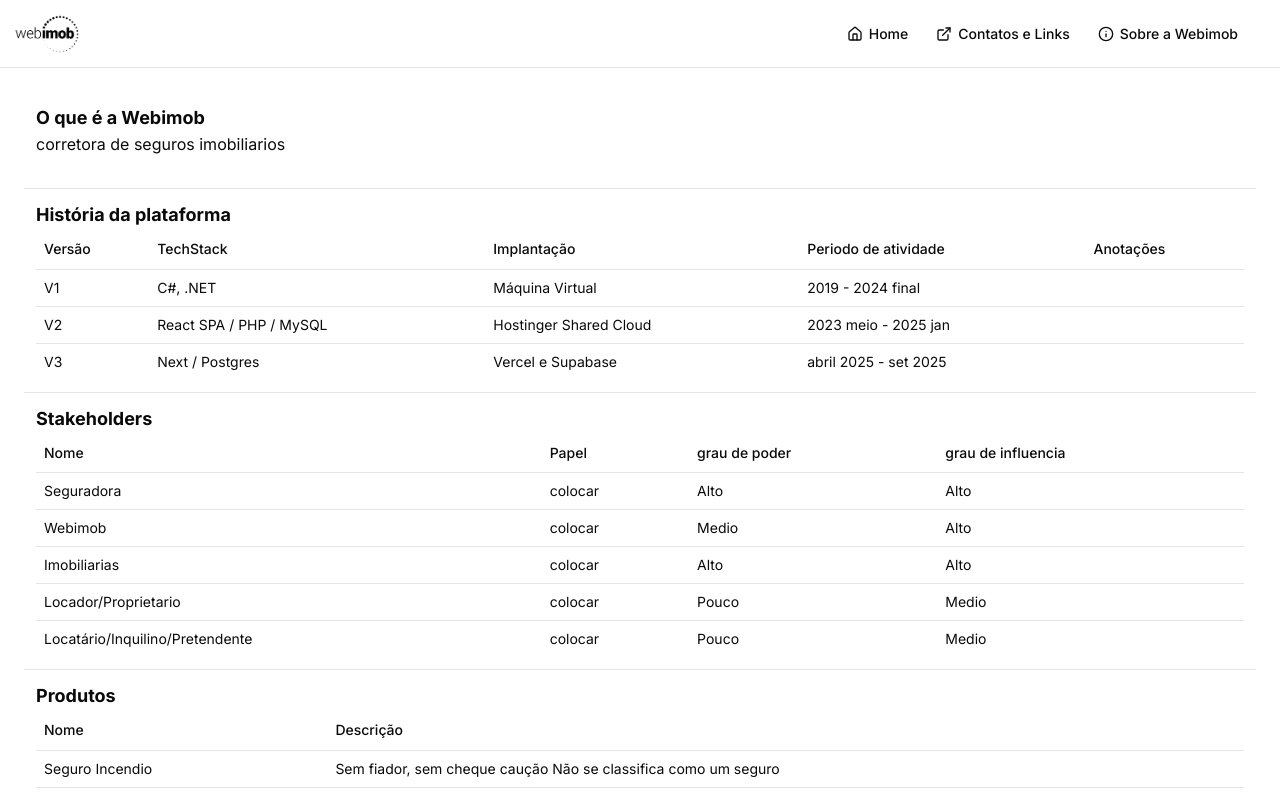
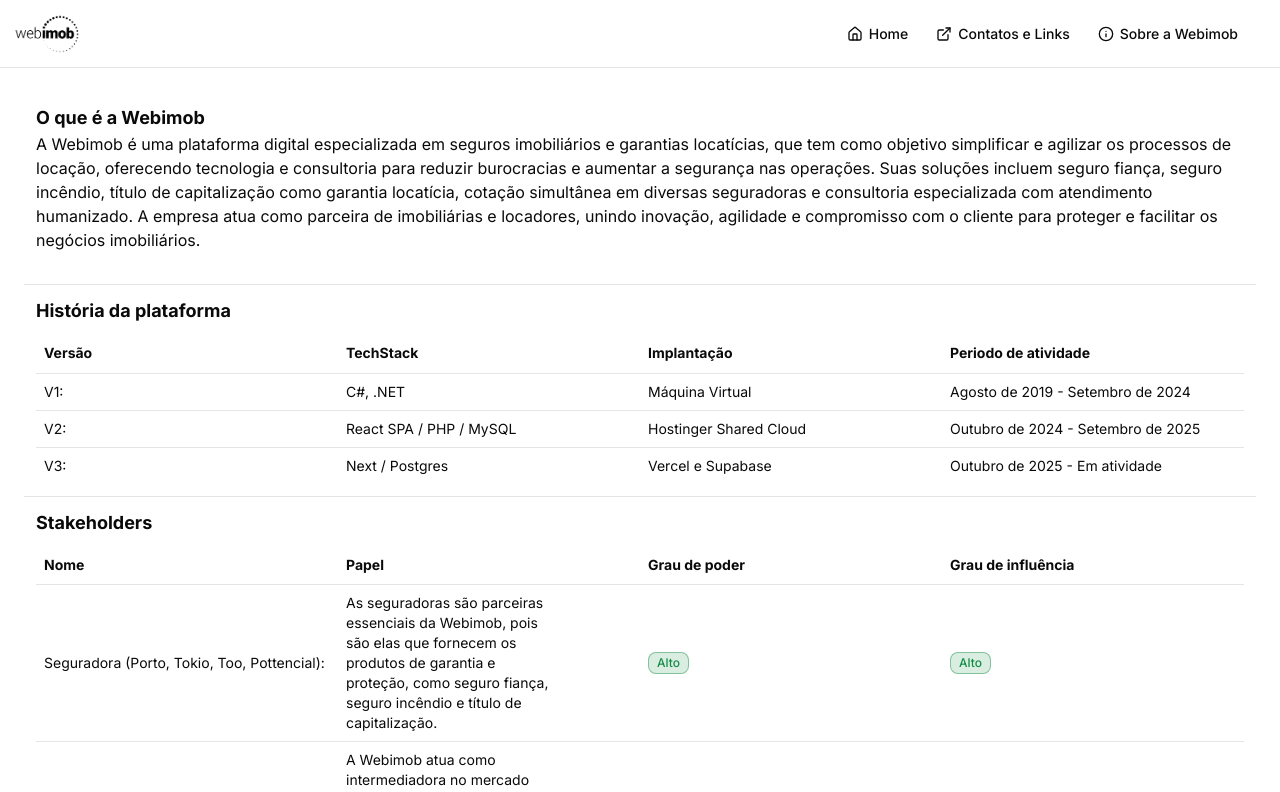
Before and after one commit to WebimobSeguros/DocumentacaoV3, a Next.js app in the folder my-app/: page /sobre in a window 1280 px wide. Shown: the top 792 px of the page. Built offline with nearby package versions, Linux system fonts and the light colour scheme.

Commit message:
ADD: mudando o sobre e conferindo os links
Co-authored-by: Eric-Leal <ericgleal@gmail.com>

```diff
--- a/my-app/app/(auth)/sobre/page.tsx
+++ b/my-app/app/(auth)/sobre/page.tsx
@@ -1,4 +1,6 @@
+import { AccordionTrigger } from "@/components/ui/accordion"
 import { Table, TableBody, TableCell, TableHead, TableHeader, TableRow } from "@/components/ui/table"
+import { Badge } from "@/components/ui/badge"
 
 export default function SobreAWebimob() {
     const Heading = ({ children }: { children: React.ReactNode }) => (
@@ -28,101 +30,132 @@ export default function SobreAWebimob() {
     )
 
     const historiaPlataforma = [
-        {versao: "V1", techStack: "C#, .NET ", implantacao: "Máquina Virtual", periodo_de_atividade: "2019 - 2024 final", anotacoes: ""},
-        {versao: "V2", techStack: "React SPA / PHP / MySQL", implantacao: " Hostinger Shared Cloud", periodo_de_atividade: "2023 meio - 2025 jan", anotacoes: ""},
-        {versao: "V3", techStack: "Next / Postgres", implantacao: "Vercel e Supabase", periodo_de_atividade: "abril 2025 - set 2025", anotacoes: ""},
+        { versao: "V1", techStack: "C#, .NET ", implantacao: "Máquina Virtual", periodo_de_atividade: "Agosto de 2019 - Setembro de 2024" },
+        { versao: "V2", techStack: "React SPA / PHP / MySQL", implantacao: " Hostinger Shared Cloud", periodo_de_atividade: "Outubro de 2024 - Setembro de 2025" },
+        { versao: "V3", techStack: "Next / Postgres", implantacao: "Vercel e Supabase", periodo_de_atividade: "Outubro de 2025 - Em atividade" },
     ];
 
     const NossosProdutos = [
-        {produto: "Seguro Incendio", descricao: "Sem fiador, sem cheque caução Não se classifica como um seguro"},
-        {produto: "Seguro Fiança", descricao: "(analise de crédito, score O dinheiro é do inquilino"},
-        {produto: "Titulo Capitalização", descricao: "opção de incluir inquilino adicional seguradora guarda o dinheiro"},
+        { produto: "Seguro Incendio", descricao: "O Seguro Incêndio é uma proteção obrigatória em contratos de locação (Lei do Inquilinato nº 8.245/91) que cobre danos ao imóvel causados por incêndio, explosão ou queda de raio etc.", Oferecido_Por: "Porto Seguro, Tokio Marine" },
+        { produto: "Seguro Fiança", descricao: "O Seguro Fiança é uma garantia locatícia que substitui a necessidade de fiador, protegendo o locador contra inadimplência do inquilino. Ele cobre o pagamento de aluguéis e encargos em caso de atraso, além de eventuais danos ao imóvel, funcionando como uma segurança para o locador e permitindo que o inquilino alugue o imóvel de forma mais ágil e sem burocracia.", Oferecido_Por: "Porto Seguro, Tokio Marine, Too, Pottencial" },
+        { produto: "Titulo Capitalização", descricao: "O Título de Capitalização é uma alternativa de garantia locatícia em que o inquilino deposita um valor em um título administrado por uma instituição financeira (Porto Seguro), que pode ser resgatado ao final do contrato caso não haja inadimplência ou danos ao imóvel. Ele serve como segurança para o locador, garantindo o pagamento do aluguel e encargos, ao mesmo tempo em que permite que o valor seja recuperado pelo locatário, tornando-se uma opção prática e segura para ambas as partes.", Oferecido_Por: "Porto Seguro" },
 
     ]
 
     const StakeHolders = [
-        {nome: "Seguradora", papel: "colocar", grau_de_poder:"Alto", grau_de_influencia:"Alto"},
-        {nome: "Webimob", papel: "colocar", grau_de_poder:"Medio", grau_de_influencia:"Alto"},
-        {nome: "Imobiliarias", papel: "colocar", grau_de_poder:"Alto", grau_de_influencia:"Alto"},
-        {nome: "Locador/Proprietario", papel: "colocar", grau_de_poder:"Pouco", grau_de_influencia:"Medio"},
-        {nome: "Locatário/Inquilino/Pretendente", papel: "colocar", grau_de_poder:"Pouco", grau_de_influencia:"Medio"},
+        { nome: "Seguradora (Porto, Tokio, Too, Pottencial)", papel: "As seguradoras são parceiras essenciais da Webimob, pois são elas que fornecem os produtos de garantia e proteção, como seguro fiança, seguro incêndio e título de capitalização.", grau_de_poder: "Alto", grau_de_influencia: "Alto" },
+
+        { nome: "Webimob", papel: "A Webimob atua como intermediadora no mercado imobiliário, oferecendo uma plataforma que conecta as imobiliárias às seguradoras, simplificando o processo de contratação de seguros e garantias do ramo imobiliário.", grau_de_poder: "Médio", grau_de_influencia: "Alto" },
+
+        { nome: "Imobiliarias", papel: "A imobiliária tem o papel de intermediar a relação entre locador e inquilino, cuidando da administração do imóvel e garantindo que o processo de locação seja seguro e transparente. A imobiliária utiliza o sistema Webimob a fim de contratar os produtos oferecidos pela corretora para sua base de clientes.", grau_de_poder: "Alto", grau_de_influencia: "Alto" },
+
+        { nome: "Locador/Proprietario", papel: "O locador, ou proprietário, é responsável por disponibilizar o imóvel para locação e garantir que ele esteja em condições adequadas de uso, sendo a parte que busca segurança no recebimento do aluguel e na preservação do bem.", grau_de_poder: "Baixo", grau_de_influencia: "Médio" },
+
+        { nome: "Locatário/Inquilino/Pretendente", papel: "Responsável por arcar com custos, pagar aluguel em dia e manter o imóvel conforme contrato.", grau_de_poder: "Baixo", grau_de_influencia: "Médio" },
     ]
+
+    const colorBadgeStakeHolders = (value: string) => {
+        switch (value) {
+            case 'Alto':
+                return 'bg-green-700/15 text-green-700/90 border border-green-700/40';
+            case 'Médio':
+                return 'bg-blue-700/15 text-blue-700/90 border border-blue-700/40';
+            case 'Baixo':
+                return 'bg-orange-700/15 text-orange-700/90 border border-orange-700/40';
+            default:
+                return '';
+        }
+    }
 
     return (
         <main>
 
             <Container>
                 <Heading>O que é a Webimob</Heading>
-                <Paragraph>
-                    corretora de seguros imobiliarios
+                <Paragraph >
+                    A Webimob é uma plataforma digital especializada em seguros imobiliários e garantias locatícias, que tem como objetivo simplificar e agilizar os processos de locação, oferecendo tecnologia e consultoria para reduzir burocracias e aumentar a segurança nas operações. Suas soluções incluem seguro fiança, seguro incêndio, título de capitalização como garantia locatícia, cotação simultânea em diversas seguradoras e consultoria especializada com atendimento humanizado. A empresa atua como parceira de imobiliárias e locadores, unindo inovação, agilidade e compromisso com o cliente para proteger e facilitar os negócios imobiliários.
                 </Paragraph>
             </Container>
             <Container>
                 <Heading>História da plataforma</Heading>
+                <div className="mt-2 border-gray-800 overflow-hidden">
                 <Table>
                     <TableHeader>
-                        <TableRow>
-                            <TableHead>Versão</TableHead>
-                            <TableHead>TechStack</TableHead>
-                            <TableHead>Implantação</TableHead>
-                            <TableHead>Periodo de atividade</TableHead>
-                            <TableHead>Anotações</TableHead>
+                        <TableRow className="border-b-2  bg-gray">
+                            <TableHead className="font-bold w-1/4">Versão</TableHead>
+                            <TableHead className="font-bold w-1/4">TechStack</TableHead>
+                            <TableHead className="font-bold w-1/4">Implantação </TableHead>
+                            <TableHead className="font-bold w-1/4">Periodo de atividade</TableHead>
                         </TableRow>
                     </TableHeader>
                     <TableBody>
-                            {historiaPlataforma.map((historia, idx) =>(
-                                <TableRow key={idx}>
-                                    <TableCell>{historia.versao}</TableCell>
-                                    <TableCell>{historia.techStack}</TableCell>
-                                    <TableCell>{historia.implantacao}</TableCell>
-                                    <TableCell>{historia.periodo_de_atividade}</TableCell>
-                                    <TableCell>{historia.anotacoes}</TableCell>
+                        {historiaPlataforma.map((historia, idx) => (
+                            <TableRow key={idx} className="border-b hover:bg-gray-50">
+                                <TableCell className="w-1/4">{historia.versao}:</TableCell>
+                                <TableCell className="w-1/4">{historia.techStack}</TableCell>
+                                <TableCell className="w-1/4">{historia.implantacao}</TableCell>
+                                <TableCell className="w-1/4">{historia.periodo_de_atividade}</TableCell>
                             </TableRow>
                         ))}
                     </TableBody>
                 </Table>
+                </div>
             </Container>
             <Container>
                 <Heading>Stakeholders</Heading>
+                <div className="mt-2 border-gray-800 overflow-hidden">
                     <Table>
                         <TableHeader>
-                        <TableRow>
-                            <TableHead>Nome</TableHead>
-                            <TableHead>Papel</TableHead>
-                            <TableHead>grau de poder</TableHead>
-                            <TableHead>grau de influencia</TableHead>
+                            <TableRow className="border-b-2  bg-gray">
+                                <TableHead className="font-bold w-1/4">Nome</TableHead>
+                                <TableHead className="font-bold w-1/4 ">Papel</TableHead>
+                                <TableHead className="font-bold w-1/4 ">Grau de poder</TableHead>
+                                <TableHead className="font-bold w-1/4 ">Grau de influência</TableHead>
                             </TableRow>
                         </TableHeader>
                         <TableBody>
-                            {StakeHolders.map((holders, idx) =>(
-                                <TableRow key={idx}>
-                                    <TableCell>{holders.nome}</TableCell>
-                                    <TableCell>{holders.papel}</TableCell>
-                                    <TableCell>{holders.grau_de_poder}</TableCell>
-                                    <TableCell>{holders.grau_de_influencia}</TableCell>
+                            {StakeHolders.map((holders, idx) => (
+                                <TableRow key={idx} className="border-b hover:bg-gray-50">
+                                    <TableCell className="w-1/4">{holders.nome}:</TableCell>
+                                    <TableCell className="w-1/4 whitespace-normal break-words pr-20">{holders.papel}</TableCell>
+                                    <TableCell className="w-1/4">
+                                        <Badge className={colorBadgeStakeHolders(holders.grau_de_poder)}>
+                                            {holders.grau_de_poder}
+                                        </Badge>
+                                    </TableCell>
+                                    <TableCell className="w-1/4">
+                                        <Badge className={colorBadgeStakeHolders(holders.grau_de_influencia)}>
+                                            {holders.grau_de_influencia}
+                                        </Badge>
+                                    </TableCell>
                                 </TableRow>
                             ))}
                         </TableBody>
                     </Table>
+                </div>
             </Container>
             <Container>
                 <Heading>Produtos</Heading>
+                <div className="mt-2 border-gray-800 overflow-hidden">
                     <Table>
                         <TableHeader>
-                        <TableRow>
-                            <TableHead>Nome</TableHead>
-                            <TableHead>Descrição</TableHead>
+                            <TableRow className="border-b-2 bg-gray">
+                                <TableHead className="font-bold">Nome</TableHead>
+                                <TableHead className="font-bold">Descrição</TableHead>
+                                <TableHead className="font-bold">Oferecido Por</TableHead>
                             </TableRow>
                         </TableHeader>
                         <TableBody>
-                            {NossosProdutos.map((produto, idx) =>(
-                                <TableRow key={idx}>
-                                    <TableCell>{produto.produto}</TableCell>
-                                    <TableCell>{produto.descricao}</TableCell>
+                            {NossosProdutos.map((produto, idx) => (
+                                <TableRow className="border-b hover:bg-gray-50" key={idx}>
+                                    <TableCell className="w-1/4">{produto.produto}:</TableCell>
+                                    <TableCell className="w-1/4 whitespace-normal break-words pr-20">{produto.descricao}</TableCell>
+                                    <TableCell className="w-2/4 whitespace-normal break-words">{produto.Oferecido_Por}</TableCell>
                                 </TableRow>
                             ))}
                         </TableBody>
                     </Table>
+                </div>
             </Container>
         </main>)
 }
```
Also changed, not shown: my-app/utils/contatos_e_links.ts (+25 -4 lines). Lines whose indentation alone changed are shown as unchanged.
